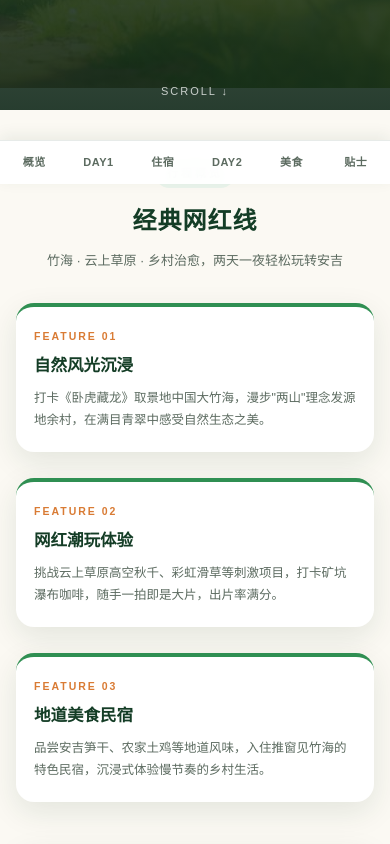
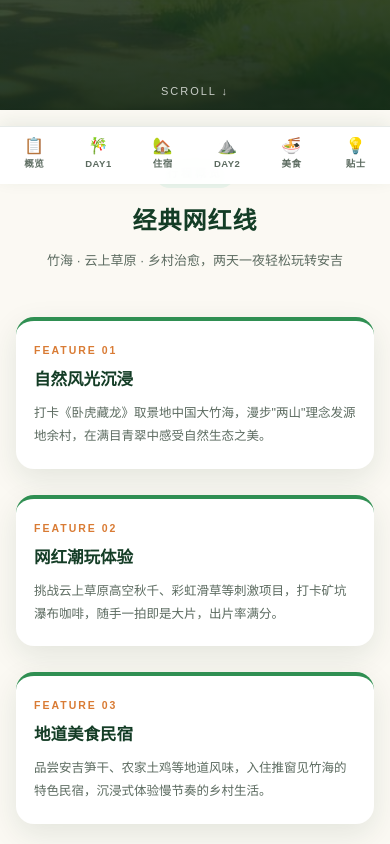
Before and after one commit to guoshengwei97-sys/anjie-travel, a plain HTML site: page index.html in a window 390 px wide. Shown: the part 660-1504 px from the top of the page. Drawn offline with Linux system fonts and the light colour scheme.

Commit message:
UI体验优化：底部导航图标化、滚动渐入动画、正文行高提升、时间线标签增强、图片懒加载、修复hero背景图定位

```diff
--- a/index.html
+++ b/index.html
@@ -325,6 +325,33 @@
     .sec-head h2{font-size:22px}
   }
 
+
+  /* ===== UI 体验优化 ===== */
+  .reveal{opacity:0;transform:translateY(28px);transition:opacity .65s cubic-bezier(.22,.61,.36,1),transform .65s cubic-bezier(.22,.61,.36,1)}
+  .reveal.visible{opacity:1;transform:translateY(0)}
+  /* 底部导航图标化 */
+  .bottom-nav a{display:flex;flex-direction:column;align-items:center;gap:3px;padding:4px 2px}
+  .bottom-nav a .ico{font-size:17px;line-height:1;display:block;transition:transform .2s}
+  .bottom-nav a{font-size:10px;font-weight:700}
+  .bottom-nav a.active{color:var(--green-700)}
+  .bottom-nav a.active .ico{transform:scale(1.18)}
+  /* 时间线时间标签增强 */
+  .tl-time{background:var(--green-50);border:1px solid var(--green-100);padding:5px 10px;border-radius:10px;line-height:1.4}
+  /* 卡片悬浮增强 */
+  .feature,.play-card,.food-card,.panel,.day-card{transition:transform .25s,box-shadow .25s}
+  .feature:hover,.play-card:hover,.food-card:hover,.panel:hover,.day-card:hover{transform:translateY(-4px);box-shadow:0 18px 44px rgba(20,61,38,.13)}
+  /* 正文可读性提升 */
+  .tl-card p,.feature p,.day-card .body p,.stay-card p,.play-card p,.food-card p,.tips-card p,.info-card p,.tip p{line-height:1.85}
+  /* 回到顶部按钮增强 */
+  .totop{width:50px;height:50px;font-size:22px;box-shadow:0 8px 24px rgba(20,61,38,.35)}
+  /* 区块间距微调 */
+  .sec-head{margin-bottom:44px}
+  /* 移动端底部导航图标适配 */
+  @media(max-width:768px){
+    .bottom-nav a .ico{font-size:16px}
+    .bottom-nav a{font-size:9.5px;gap:2px}
+    .tl-time{font-size:11px;padding:4px 8px}
+  }
 </style>
 </head>
 <body>
@@ -344,7 +371,7 @@
 </nav>
 
 <header class="hero">
-  <img class="" alt="安吉竹海山林风光" src="images/image1.jpg">
+  <img class="bg" alt="安吉竹海山林风光" src="images/image1.jpg">
   <div class="inner">
     <span class="eyebrow">经典网红线 · 两天一夜</span>
     <h1>安吉两天一夜</h1>
@@ -743,32 +770,45 @@
 <button class="totop" id="totop" title="返回顶部">↑</button>
 
 <script>
+  // 图片懒加载（首屏 hero 图除外）
+  document.querySelectorAll('img').forEach(function(img,i){ if(i>0) img.loading='lazy'; });
+  // 滚动渐入动画
+  var revealEls = document.querySelectorAll('.feature,.day-card,.tl-item,.stay-card,.tip,.info-card,.play-card,.food-card,.mini,.tips-card,.farewell,.divider');
+  revealEls.forEach(function(el){ el.classList.add('reveal'); });
+  if('IntersectionObserver' in window){
+    var observer = new IntersectionObserver(function(entries){
+      entries.forEach(function(entry){
+        if(entry.isIntersecting){ entry.target.classList.add('visible'); observer.unobserve(entry.target); }
+      });
+    },{threshold:0.08,rootMargin:'0px 0px -30px 0px'});
+    revealEls.forEach(function(el){ observer.observe(el); });
+  } else { revealEls.forEach(function(el){ el.classList.add('visible'); }); }
   // 返回顶部
   var totop = document.getElementById("totop");
   window.addEventListener("scroll", function(){
-    if(window.scrollY > 600){ totop.classList.add("show"); } else { totop.classList.remove("show"); }
+    if(window.scrollY > 500){ totop.classList.add("show"); } else { totop.classList.remove("show"); }
   });
   totop.addEventListener("click", function(){ window.scrollTo({top:0, behavior:"smooth"}); });
-  // 导航高亮
-  var links = document.querySelectorAll(".nav-links a");
+  // 导航高亮（顶部 + 底部同步）
+  var allLinks = document.querySelectorAll('.nav-links a, .bottom-nav a');
   var map = {};
-  links.forEach(function(a){ map[a.getAttribute("href").slice(1)] = a; });
-  var sections = Object.keys(map).map(function(id){ return document.getElementById(id); });
+  allLinks.forEach(function(a){ map[a.getAttribute("href").slice(1)] = a; });
+  var sections = Object.keys(map).map(function(id){ return document.getElementById(id); }).filter(Boolean);
   window.addEventListener("scroll", function(){
-    var pos = window.scrollY + 120;
+    var pos = window.scrollY + 150;
     var cur = null;
-    sections.forEach(function(s){ if(s && s.offsetTop <= pos) cur = s.id; });
-    links.forEach(function(a){ a.classList.remove("active"); });
+    sections.forEach(function(s){ if(s.offsetTop <= pos) cur = s.id; });
+    allLinks.forEach(function(a){ a.classList.remove("active"); });
     if(cur && map[cur]) map[cur].classList.add("active");
   });
 </script>
 <nav class="bottom-nav">
-  <a href="#overview">概览</a>
-  <a href="#day1">DAY1</a>
-  <a href="#stay">住宿</a>
-  <a href="#day2">DAY2</a>
-  <a href="#food">美食</a>
-  <a href="#tips">贴士</a>
+  <a href="#overview"><span class="ico">📋</span>概览</a>
+  <a href="#day1"><span class="ico">🎋</span>DAY1</a>
+  <a href="#stay"><span class="ico">🏡</span>住宿</a>
+  <a href="#day2"><span class="ico">⛰️</span>DAY2</a>
+  <a href="#food"><span class="ico">🍜</span>美食</a>
+  <a href="#tips"><span class="ico">💡</span>贴士</a>
 </nav>
 </body>
 </html>
```
